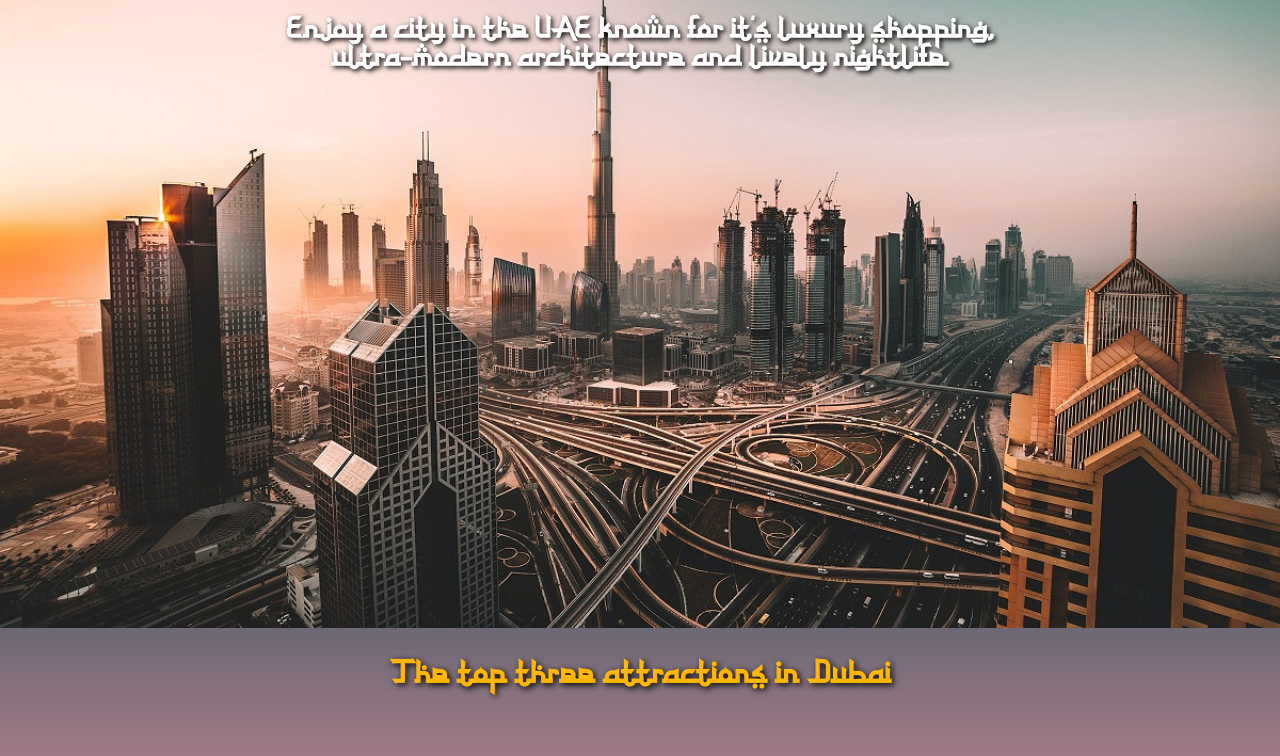
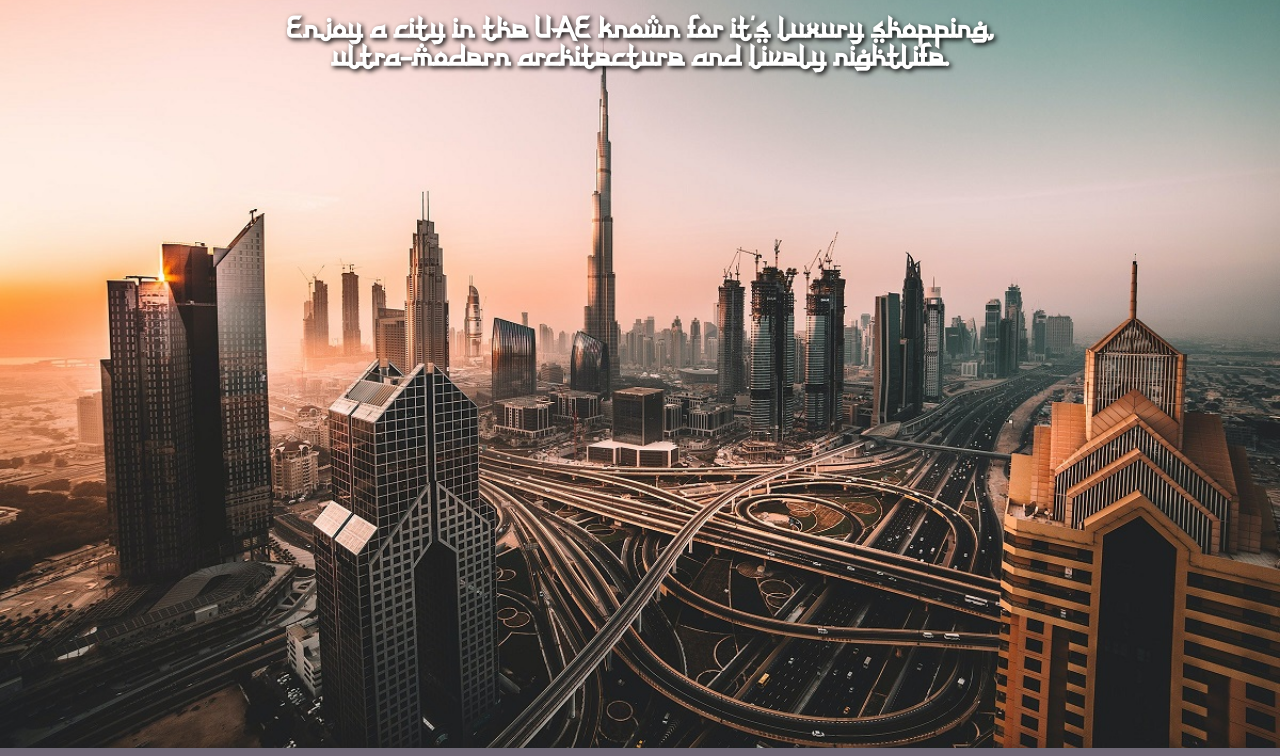
Before and after one commit to XAHMA/hometown-homepage, a plain HTML site: page index.html in a window 1280 px wide. Shown: the part 72-828 px from the top of the page. Drawn offline with Linux system fonts and the light colour scheme.

Commit message:
Update top.css

```diff
--- a/styles/top.css
+++ b/styles/top.css
@@ -25,6 +25,32 @@
     text-shadow: 2px 2px 5px black;
 }
 
+@media (min-width:320px)  {
+    /* smartphones, iPhone, portrait 480x320 phones */
+    .hero {
+        background-image: url("images/dubai.jpg");
+        background-size: cover;
+        padding: 10px 0 40px 0;
+        height: 340px;
+        display: flex;
+        flex-direction: column;
+        align-items: center;
+    }
+}
+
+@media (min-width:961px)  {
+    /* tablet, landscape iPad, lo-res laptops ands desktops */
+    .hero {
+        background-image: url("images/dubai.jpg");
+        background-size: cover;
+        padding: 10px 0 40px 0;
+        height: 340px;
+        display: flex;
+        flex-direction: column;
+        align-items: center;
+    }
+}
+
 @media (min-width: 721px) and (max-width: 999px) {
     .hero {
         padding: 10px 0 200px 0;
@@ -43,7 +69,6 @@
 @media (min-width: 1000px) {
     .hero {
         padding: 10px 0 470px 0;
-        height: 220px;
     }
 
     .title1 {
```
